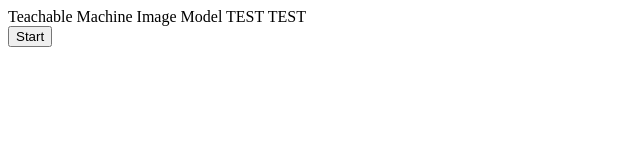
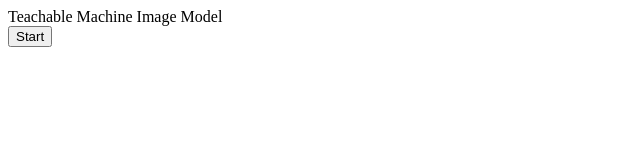
Before and after one commit to Tsutada/teachable-machine, a plain HTML site: page index.html in a window 1280 px wide. Shown: the whole page, without its empty margins (0-640 px from the left). Drawn offline with Linux system fonts and the light colour scheme.

Commit message:
test 削除

```diff
--- a/index.html
+++ b/index.html
@@ -7,7 +7,7 @@
     <title>Document</title>
 </head>
 <body>
-    <div>Teachable Machine Image Model TEST TEST</div>
+    <div>Teachable Machine Image Model</div>
 <button type="button" onclick="init()">Start</button>
 <div id="webcam-container"></div>
 <div id="label-container"></div>
```
